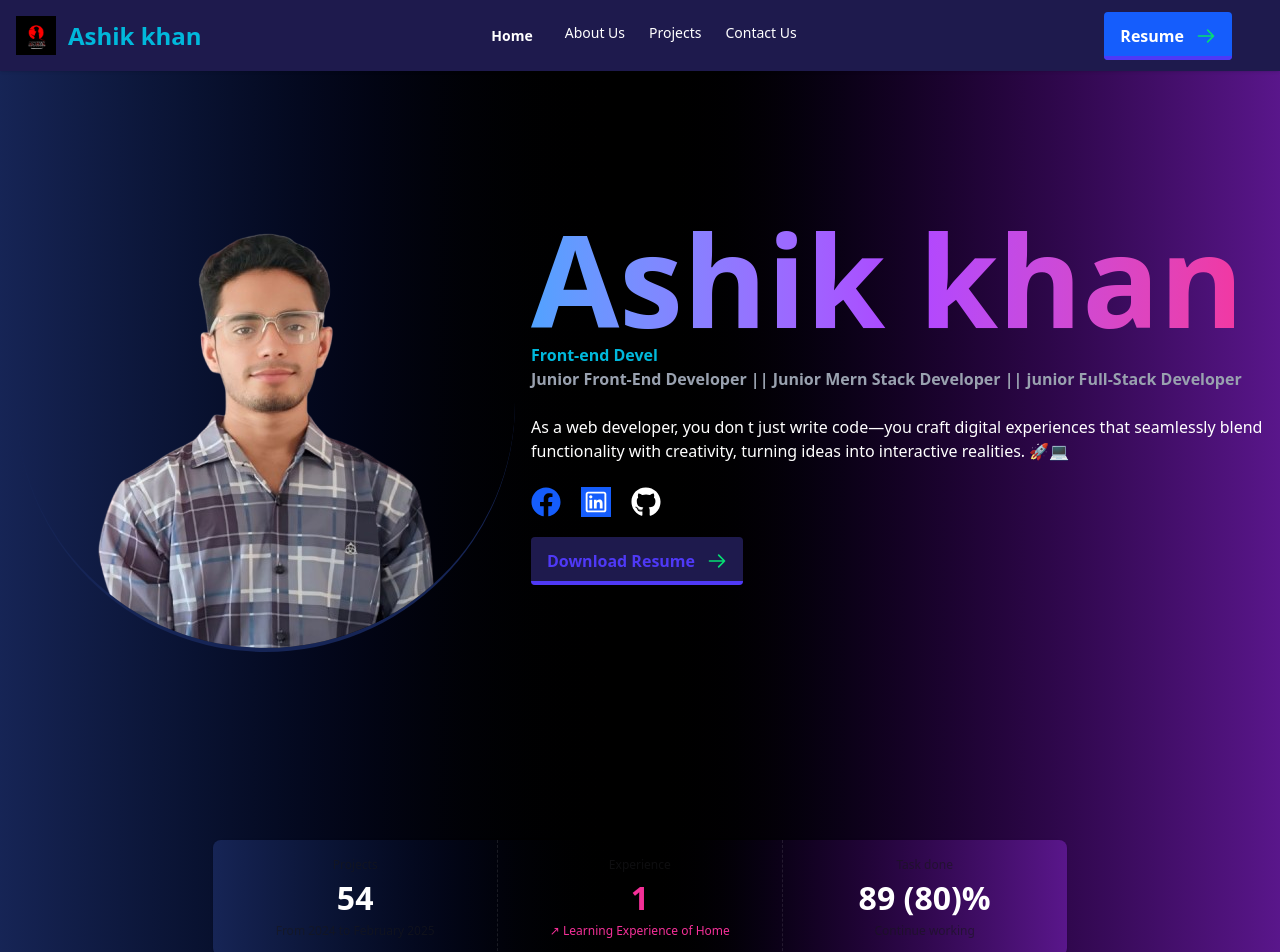
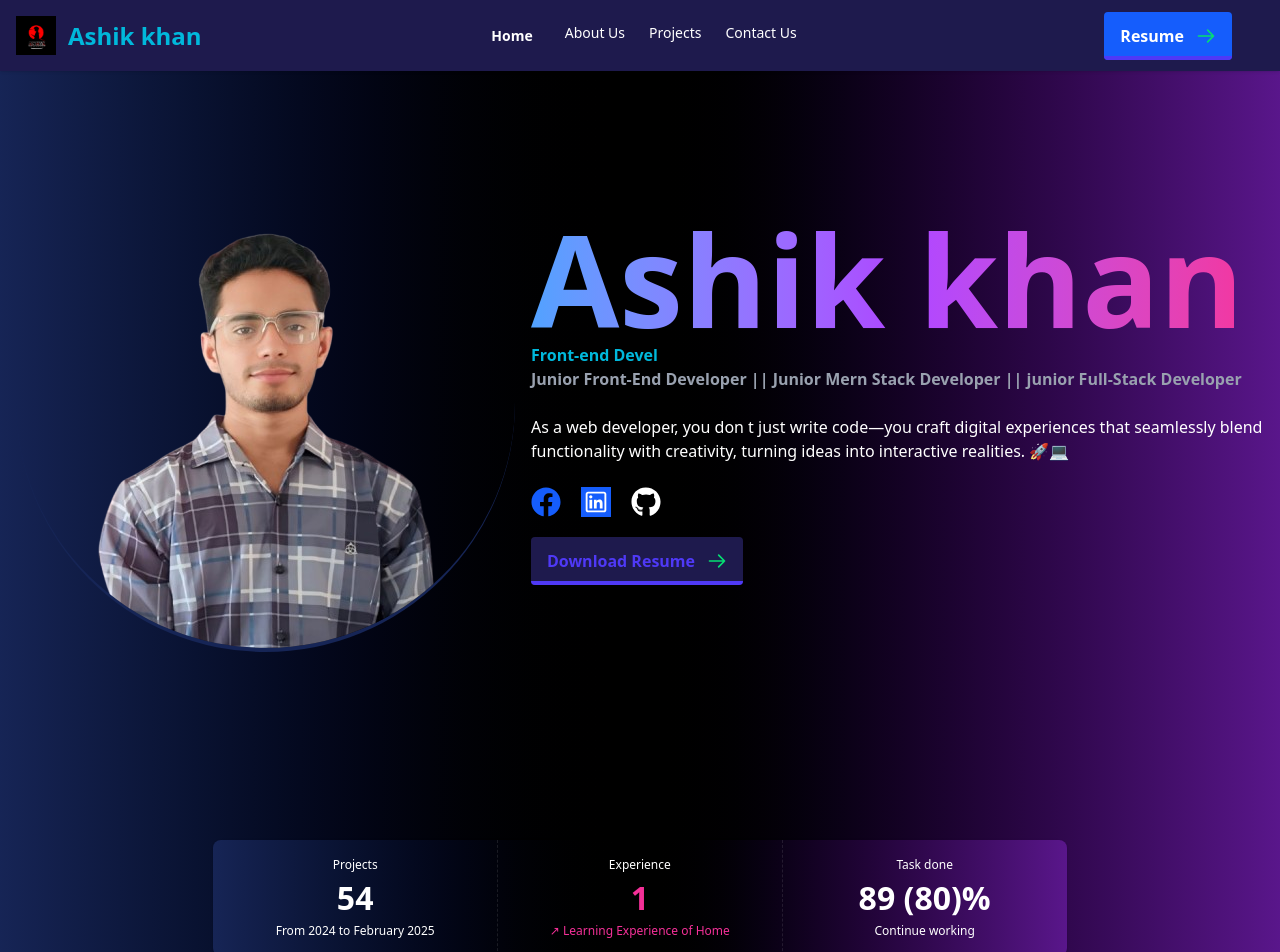
Before and after one commit to ashikkhan34/P.Ashikkhan, a React (Vite) app: page / in a window 1280 px wide. Shown: the top 952 px of the page. Built offline with nearby package versions, Linux system fonts and the light colour scheme.

Commit message:
code update

```diff
--- a/src/Components/Experience/Experience.jsx
+++ b/src/Components/Experience/Experience.jsx
@@ -7,21 +7,21 @@ export default function Experience() {
             <div data-aos="fade-up"
                 data-aos-duration="3000" className="stats shadow mx-auto block md:flex max-w-2/3 bg-gradient-to-r from-blue-950 via-black to-purple-900 text-white">
                 <div className="stat place-items-center">
-                    <div className="stat-title">Projects</div>
+                    <div className="stat-title text-white">Projects</div>
                     <div className="stat-value"><CountUp end={55} duration={10}></CountUp></div>
-                    <div className="stat-desc">From 2024 to February 2025</div>
+                    <div className="stat-desc text-white">From 2024 to February 2025</div>
                 </div>
 
                 <div className="stat place-items-center">
-                    <div className="stat-title">Experience</div>
+                    <div className="stat-title text-white">Experience</div>
                     <div className="stat-value text-secondary">1 </div>
                     <div className="stat-desc text-secondary">↗︎ Learning Experience of Home </div>
                 </div>
 
                 <div className="stat place-items-center">
-                    <div className="stat-title">Task done</div>
+                    <div className="stat-title text-white">Task done</div>
                     <div className="stat-value"><CountUp end={90} duration={10}></CountUp> (<CountUp end={85} duration={15}></CountUp>)%</div>
-                    <div className="stat-desc">Continue working </div>
+                    <div className="stat-desc text-white">Continue working </div>
                 </div>
             </div>
         </div>
--- a/src/Components/ProjectDetails/ProjectDetails.jsx
+++ b/src/Components/ProjectDetails/ProjectDetails.jsx
@@ -17,9 +17,9 @@ export default function ProjectDetails() {
                 <div className="bg-gradient-to-r from-blue-950 via-black to-purple-900 min-h-screen ">
                     <div className=" p-6 md:flex  text-white">
                         <img data-aos="fade-right"
-                            data-aos-duration="3000" className="w-6/12 my-4 rounded" src={project.image} alt={project.name} />
+                            data-aos-duration="3000" className=" w-full md:w-6/12 my-4 rounded" src={project.image} alt={project.name} />
                         <div data-aos="fade-left"
-                            data-aos-duration="3000" className='ml-10 w-6/12'>
+                            data-aos-duration="3000" className='ml-10 md:w-6/12'>
                             <h1 className="text-4xl font-bold text-cyan-400">{project.name}</h1>
 
                             <h3 className="text-xl mt-4">Technologies Used:</h3>
@@ -28,7 +28,7 @@ export default function ProjectDetails() {
                                     <li className='text-purple-500' key={index}>{tech}</li>
                                 ))}
                             </ul>
-                            : <p  className='text-green-500 font-semibold'>features :</p >
+                            <p  className='text-green-500 font-semibold'>features :</p >
                             <p>{project.features.map(feature => (
                                         <ul >
 
--- a/src/Shared/Navbar/Navbar.jsx
+++ b/src/Shared/Navbar/Navbar.jsx
@@ -21,7 +21,7 @@ export default function Navbar() {
             </div>
             <ul
               tabIndex={0}
-              className="menu menu-sm dropdown-content bg-base-100 rounded-box z-1 mt-3 w-52 p-2 shadow">
+              className="menu menu-sm dropdown-content bg-gray-800 text-white rounded-box z-1 mt-3 w-52 p-2 shadow">
               {links}
             </ul>
           </div>
```
